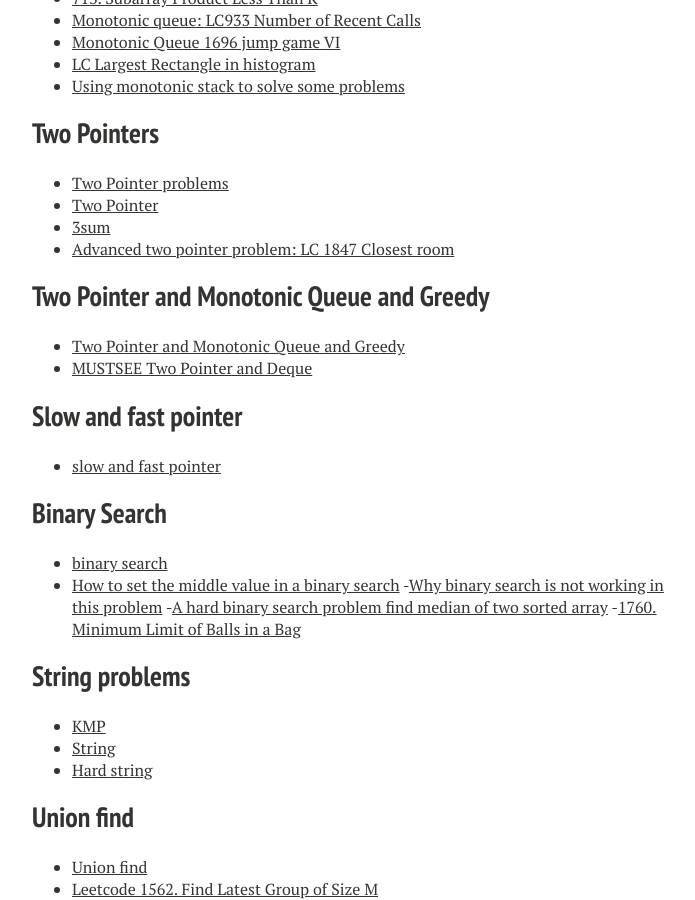
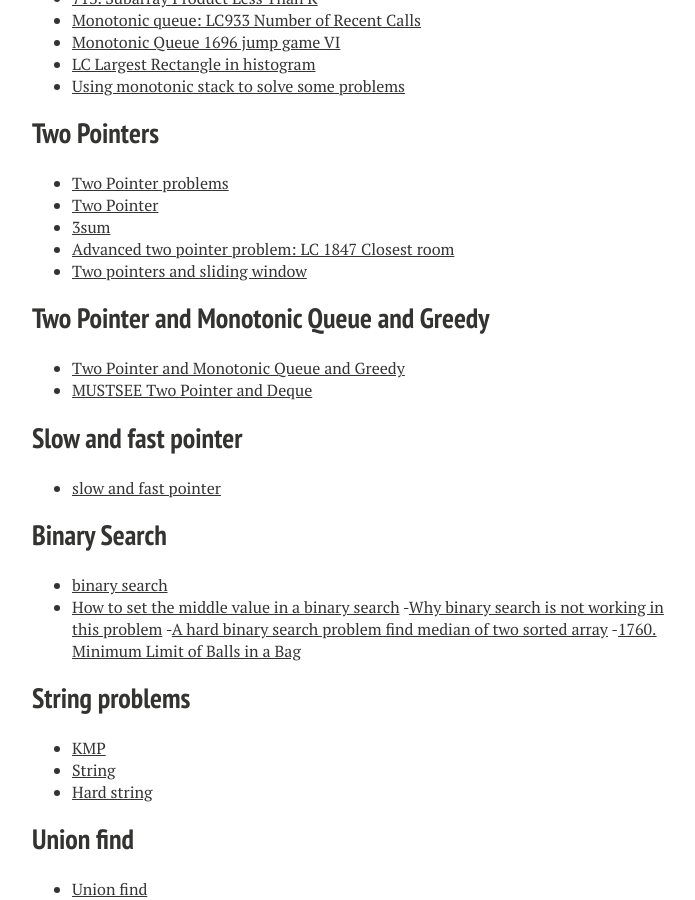
Before and after one commit to xiaokeshen/xiaokeshen.github.io, a Jekyll site: the page built from SoftwareEngineering/index.md, in a window 1280 px wide and 900 px high, scrolled down 5202 px. Shown: the whole window, without its empty margins (288-983 px from the left). Built offline with Jekyll 4.4.1, drawn with Linux system fonts in a browser that asks for light colours; nearby versions of some CDN libraries.

Commit message:
Add a two pointer problem

```diff
--- a/SoftwareEngineering/index.md
+++ b/SoftwareEngineering/index.md
@@ -183,7 +183,7 @@
 - [Two Pointer](https://medium.com/@jim.morris.shen/two-points-fcb8ef6861e4?source=friends_link&sk=353cf1fa8b35aef6edba803aecdc38a2)
 - [3sum](https://medium.com/@jim.morris.shen/3sums-2d43ba443673?source=friends_link&sk=a647a07672eb26683064a0ed88e07c64)
 - [Advanced two pointer problem: LC 1847 Closest room](https://jimmy-shen.medium.com/advanced-two-pointer-problem-24d9faa99a05)
-
+- [Two pointers and sliding window](https://jimmy-shen.medium.com/two-pointers-and-sliding-window-750470d25d0a)
 
 ## Two Pointer and Monotonic Queue and Greedy
 - [Two Pointer and Monotonic Queue and Greedy](https://jimmy-shen.medium.com/monotonic-queue-two-pointer-and-greedy-algorithm-e0c466d49bb1)
```
